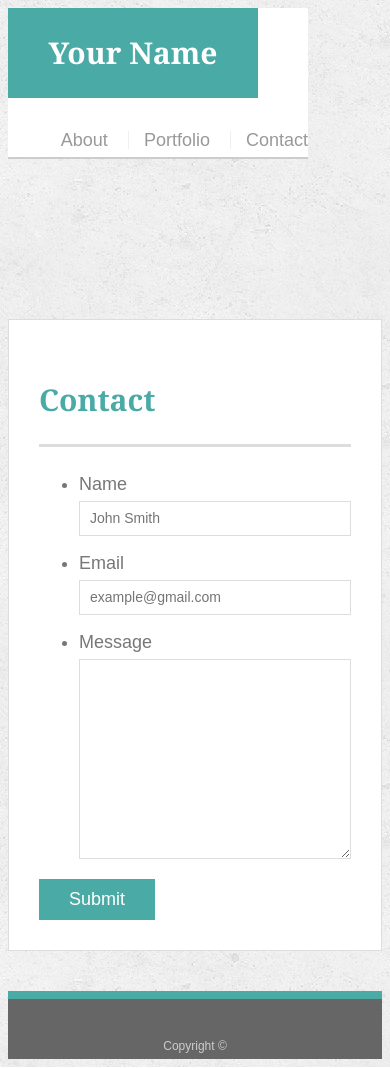
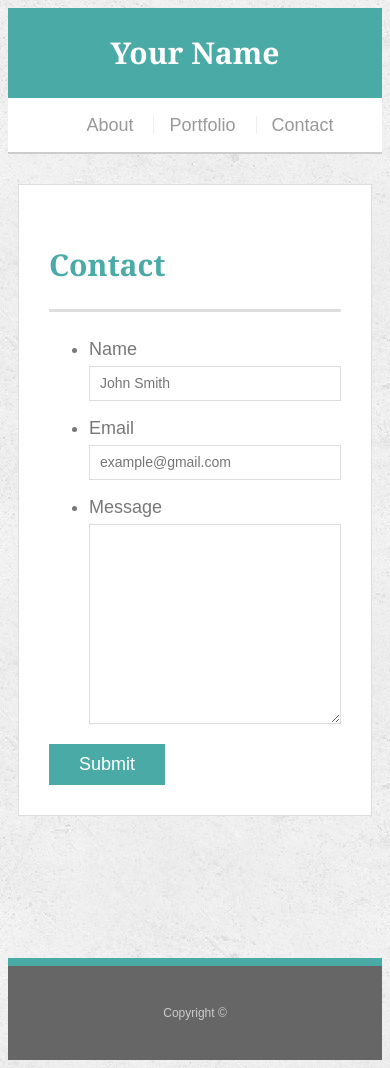
Before and after one commit to molly02/reponsive-portfolio, a plain HTML site: page contact.html in a window 390 px wide. Drawn offline with Linux system fonts and the light colour scheme.

Commit message:
worked on 680 index and started on 768

```diff
--- a/assets/css/style.css
+++ b/assets/css/style.css
@@ -219,26 +219,92 @@ input[type=submit] {
 
 @media screen and (max-width: 980px) {
 
-  /*.wrapper {
-    width: 300px; }
-  }*/
+  .container {
+    max-width: 900px;
+  }
+
+  #main-container {
+    float: left;
+
+  }
+
+  /*
+  .work {
+      width:
+  }
+
+  .auth-image {
+    width:
+  }
+*/
+  footer {
+    height: 5%;
+    margin-top: 50%;
+  }
+
 }
 @media screen and (max-width: 768px) {
 
-  #header {
 
+  .container {
+    max-width: 690px;
   }
+
+  #main-container {
+    width: 100%;
   }
 
 
+  /*
+  .work {
+      width:
+  } */
+
+  .auth-image {
+    width: 50%;
+  }
+
+  footer {
+    height: 5%;
+    margin-top: 30%;
+  }
+
+  }
+
 @media screen and (max-width: 640px) {
 
-    #masthead {
-      width: 300px;
-      overflow: auto;
-      position: static;
+ #masthead {
+  position: static;
+    }
 
+#logo {
+  width: 100%;
     }
+
+nav {
+  width: 100%;
+  text-align: center;
+  margin-top: 10px;
+  margin-bottom: 10px;
+}
+
+#main-container {
+  padding: 0px 10px 50px 10px;
+}
+
+.auth-image {
+  width: 100%;
+}
+
+.work {
+    width: 100%;
+}
+
+footer {
+  height: 5%;
+  margin-top: 50%;
+}
+
   }
 
   /*_(Hint: You won't need to use exact pixels for anything other than the container)_
```
